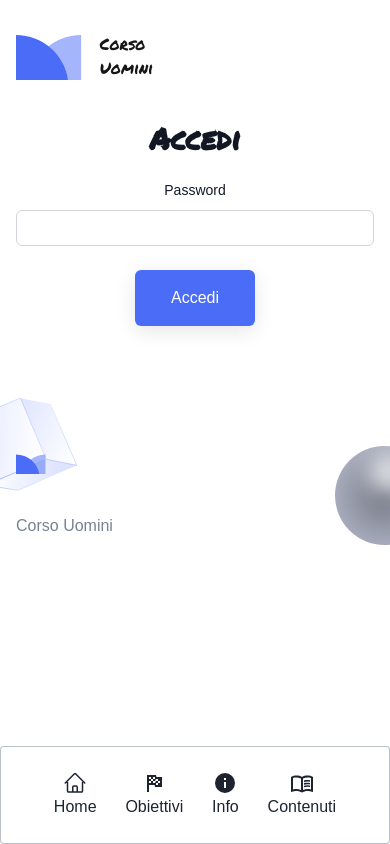
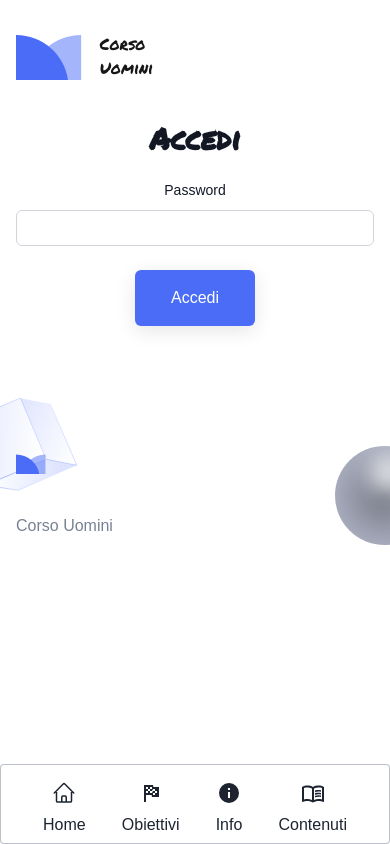
Before and after one commit to upalatucci/corso-uomini, a Next.js app: page /login in a window 390 px wide. Built offline with nearby package versions, Linux system fonts and the light colour scheme.

Commit message:
fix header

```diff
--- a/components/Header/index.tsx
+++ b/components/Header/index.tsx
@@ -33,10 +33,10 @@ const Header = () => {
               <div>
                 <nav
                   className={
-                    "navbar w-full right-0 z-[100] rounded border-[.5px] border-body-color/50 bg-white px-6 py-4 duration-300  md:visible md:static md:w-auto md:border-none md:!bg-transparent md:p-0 md:opacity-100 visibility top-md-full fixed md:block left-0 bottom-0 md:left-auto md:bottom-auto h-30 md:h-auto"
+                    "navbar w-full right-0 z-[100] rounded border-[.5px] border-body-color/50 bg-white px-6 py-2 duration-300  md:visible md:static md:w-auto md:border-none md:!bg-transparent md:p-0 md:opacity-100 visibility top-md-full fixed md:block left-0 bottom-0 md:left-auto md:bottom-auto h-20 md:h-auto"
                   }
                 >
-                  <ul className="flex w-full justify-evenly md:justify-start md:space-x-12">
+                  <ul className="flex w-full justify-around md:justify-start md:space-x-12">
                     {menuData.map((menuItem) => (
                       <li key={menuItem.id} className="group relative">
                         <Link
@@ -47,7 +47,7 @@ const Header = () => {
                               : "text-dark hover:text-primary "
                           }`}
                         >
-                          <div className="flex h-6 mx-auto w-6 justify-center md:hidden">
+                          <div className="flex h-6 w-6 mb-2 mx-auto  justify-center md:hidden">
                             {menuItem.icon}
                           </div>
                           {menuItem.title}
```
